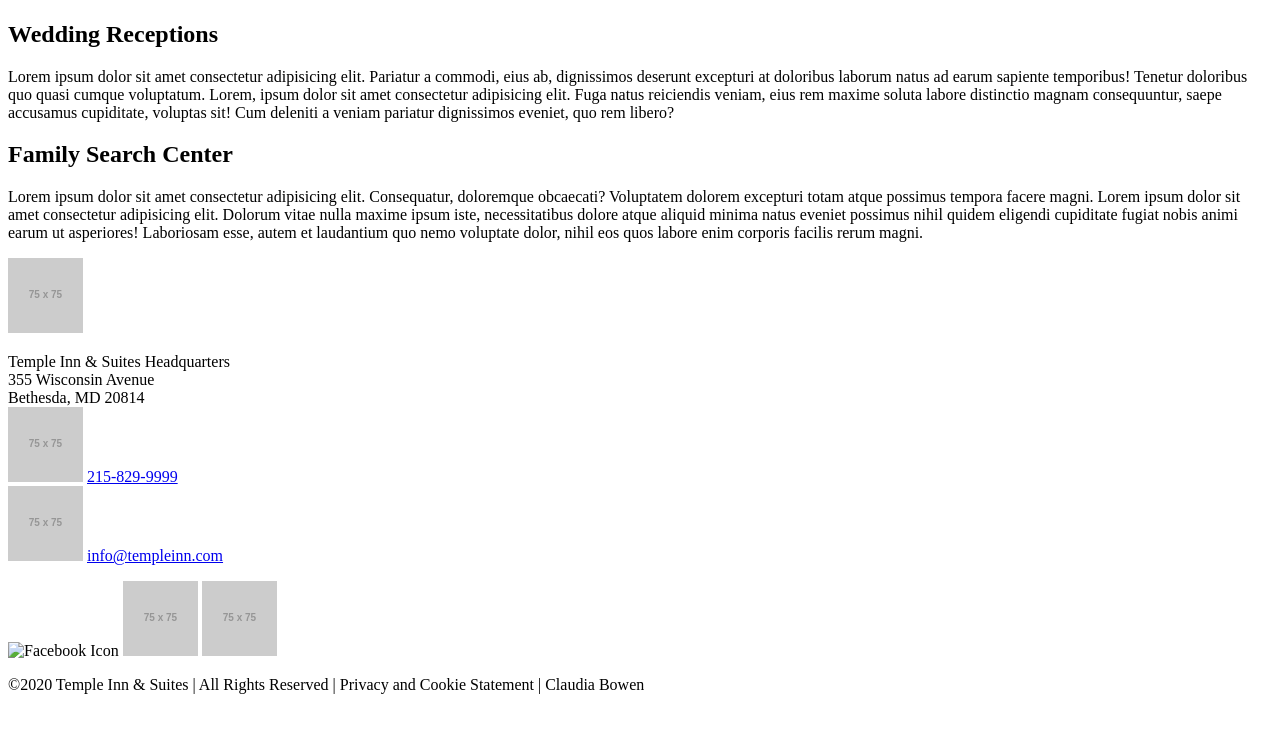
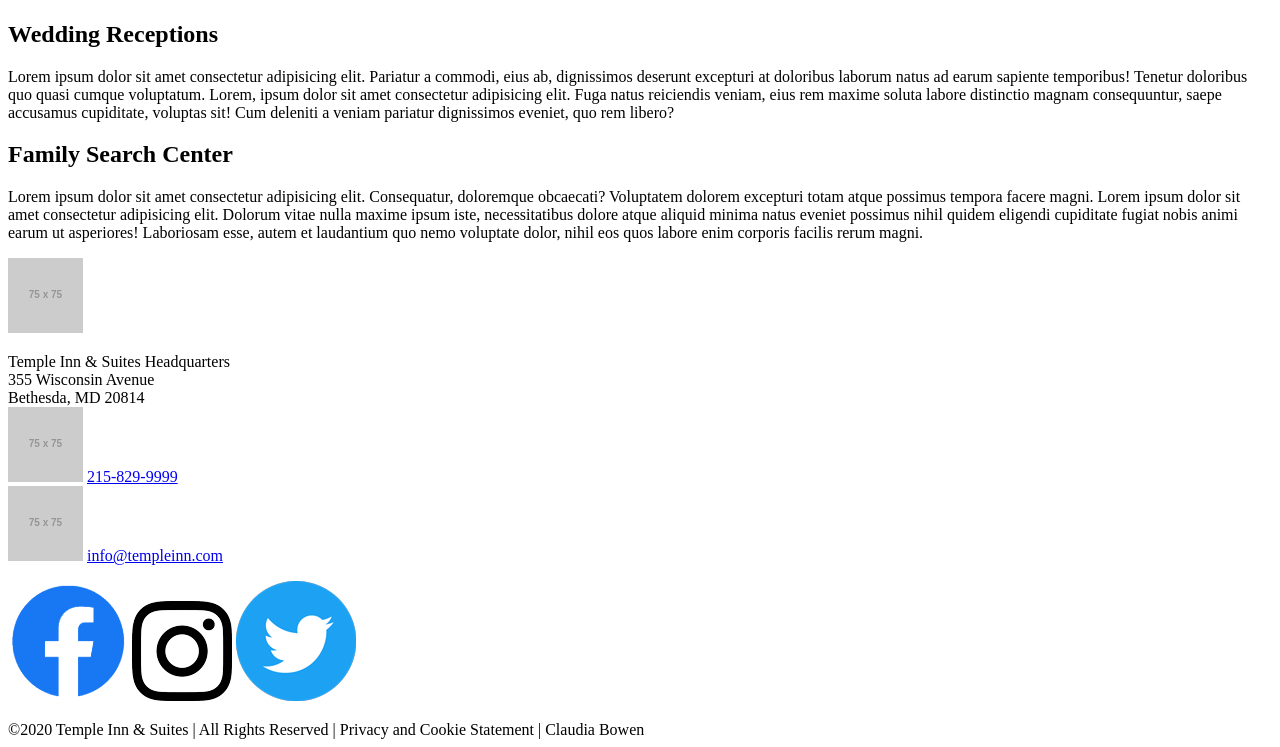
Before and after one commit to dibatag9/dibatag9.github.io, a plain HTML site: page project/index.html in a window 1280 px wide. Shown: the part 1435-2182 px from the top of the page. Before the commit the page ends 2137 px from the top, so only its background shows below. Drawn offline with Linux system fonts and the light colour scheme; placeholder pictures from the web are drawn by us.

Commit message:
added photos

```diff
--- a/project/index.html
+++ b/project/index.html
@@ -60,9 +60,9 @@
         <img src="https://via.placeholder.com/75" alt="letter"> <!--small envelope icon next to email address-->
         <a href="mailto:info@templeinn.com">info@templeinn.com</a></p>
       <div>
-        <p><img src="facebook/images/project" alt="Facebook Icon"><a href="http.facebook.com"></a>
-        <img src="https://via.placeholder.com/75" alt="Instagram Icon"><a href="http.instagram.com"></a>
-        <img src="https://via.placeholder.com/75" alt="Twitter Icon"><a href="http.twitter.com"></a></p>
+        <p><img src="images/small-facebook.png" alt="Facebook Icon"><a href="http.facebook.com"></a>
+        <img src="images/small-instagram.png" alt="Instagram Icon"><a href="http.instagram.com"></a>
+        <img src="images/small-twitter.png" alt="Twitter Icon"><a href="http.twitter.com"></a></p>
       </div>
         &copy;2020 Temple Inn & Suites | All Rights Reserved | Privacy and Cookie Statement | Claudia Bowen
       </footer>
```
Also changed, not shown: project/images/small-facebook.png (added), project/images/small-instagram.png (added), project/images/small-twitter.png (added).
